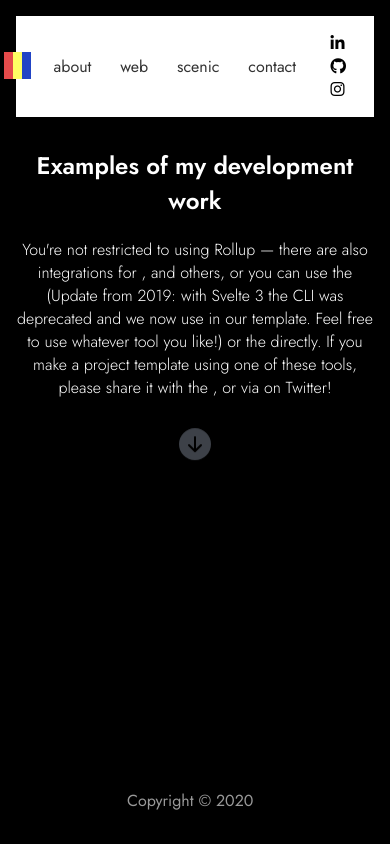
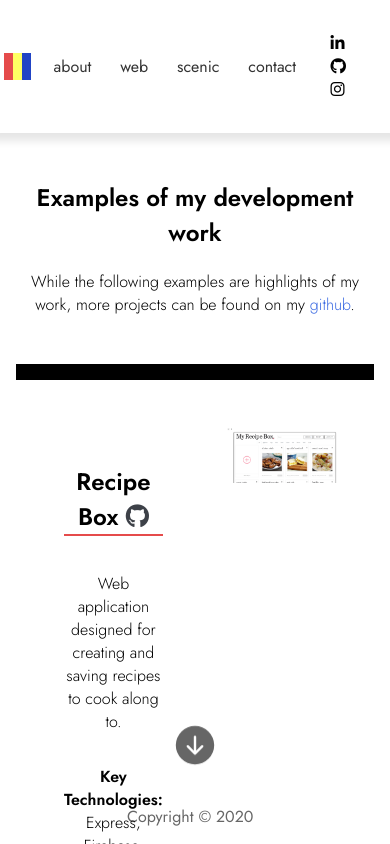
Before and after one commit to PeterBaker644/Portfolio, a Svelte app: page / in a window 390 px wide. Both pictures are taken after a click on the button "web". Shown: the top 844 px of the page. Built offline with nearby package versions, Linux system fonts and the light colour scheme.

Commit message:
Fully functional, not yet responsive

```diff
--- a/public/global.css
+++ b/public/global.css
@@ -11,10 +11,10 @@
     --gray: #292c31;
     --dkgray: #1d2023;
 
-    --background: black;
-    --color: white;
-    /* --background: white;
-    --color: black;  */
+    /* --background: black;
+    --color: white; */
+    --background: white;
+    --color: black;
 
     --colorizered: brightness(20%) sepia(100%) saturate(400%) hue-rotate(-40deg);
     --colorizeyellow: brightness(20%) sepia(100%) saturate(300%) hue-rotate(10deg);
@@ -39,11 +39,11 @@ body {
     background: var(--background);
     min-height: calc(100vh - 100px);
 	margin: 0;
-	font-family: var(--font-type);
+    font-family: var(--font-type);
 }
 
 a {
-	color: rgb(0,100,200);
+	color: var(--ltblue);
 	text-decoration: none;
 }
 
@@ -52,7 +52,7 @@ a:hover {
 }
 
 a:visited {
-	color: rgb(0,80,160);
+	color: var(--blue);
 }
 
 label {
@@ -140,11 +140,15 @@ button:focus {
 }
 
 .item img.faded {
-    /* opacity: 0;
-    filter: grayscale(60%); */
+    opacity: 0.1;
+    filter: grayscale(60%);
     /* For Black Background */
-    opacity: 0.7;
-    filter: grayscale(40%) sepia(60%) brightness(10%);
+    /* opacity: 0.7;
+    filter: grayscale(40%) sepia(60%) brightness(10%); */
+}
+
+.item-web:not(:last-child) {
+    border-bottom: solid 1em var(--color);
 }
 
 /* Svelte Transition Fix */
--- a/public/index.html
+++ b/public/index.html
@@ -4,7 +4,7 @@
 	<meta charset='utf-8'>
 	<meta name='viewport' content='width=device-width,initial-scale=1'>
 
-	<title>Testing 123</title>
+	<title>Peter Baker - Portfolio</title>
 
 	<link rel='icon' type='image/png' href='/favicon.png'>
 	<link rel='stylesheet' href='/global.css'>
--- a/src/components/About.svelte
+++ b/src/components/About.svelte
@@ -7,10 +7,11 @@
 <style>
     section {
         text-align: center;
+        /* margin: 5vh 0em; */
     }
     img {
-        margin-top: 1em;
         height: 15em;
+        margin: 4vh 0em 3vh;
     }
     .text {
         margin: auto;
--- a/src/components/Contact.svelte
+++ b/src/components/Contact.svelte
@@ -27,5 +27,8 @@
     <p>
         You can reach me by email <a href="mailto:baker644@umn.edu">here.</a>
     </p>
+    <p>
+        This website was coded in <a href="https://svelte.dev/" style="color:#ff3e00">Svelte</a>.
+    </p>
     <NextButton {index} />
 </section>
--- a/src/components/Footer.svelte
+++ b/src/components/Footer.svelte
@@ -2,32 +2,17 @@
     footer {
         position: fixed;
         bottom: 0;
-        color: white;
+        color: var(--color);
         opacity: 0.6;
         z-index: 3;
         display: flex;
         justify-content: center;
         width: 100%;
+        margin-bottom: 1em;
     }
-    .wrapper {
-        margin-bottom: 2em;
-    }
-    .red:hover {
-        color: var(--red);
-    }
-    .yellow:hover {
-        color: var(--yellow);
-    }
-    .blue:hover {
-        color: var(--blue);
-    }
+
 </style>
 
 <footer>
-    <div class="wrapper">
-        <span class="text-white">Copyright &copy; 2020 &nbsp; </span>
-        <!-- <a target="_blank" href="https://www.linkedin.com/in/peter-baker-b324a21a3/" class="red"><i class="fab fa-linkedin-in"></i></a>
-        <a target="_blank" href="https://github.com/PeterBaker644/" class="yellow"><i class="fab fa-github"></i></a>
-        <a target="_blank" href="https://www.instagram.com/sirchamomile/" class="blue"><i class="fab fa-instagram"></i></a> -->
-    </div>
+    <span>Copyright &copy; 2020 &nbsp; </span>
 </footer>
--- a/src/components/GalleryImage.svelte
+++ b/src/components/GalleryImage.svelte
@@ -15,7 +15,7 @@
         grid-template-columns: 1;
         grid-template-rows: 1;
         /* animation: imagefadein 2s; */
-        outline: solid 1rem black;
+        /* outline: solid 1rem black; */
     }
 
     img {
--- a/src/components/Header.svelte
+++ b/src/components/Header.svelte
@@ -12,7 +12,8 @@
 			<i class="brand-icon">
 				<div class="red"></div>
 				<div class="yellow"></div>
-				<div class="blue"></div>
+                <div class="blue"></div>
+                <div class="frame"></div>
 			</i>
 		</div>
         {#each $pages as {color, name}}
@@ -32,6 +33,7 @@
         top: 0;
         width: 100%;
         z-index: 1;
+        box-shadow: 0 0 0.5em 0.5em rgba(0,0,0,0.1);
     }
 	.red {
 		background-color: var(--red);
@@ -57,31 +59,34 @@
         justify-content: flex-end;
         align-items: center;
         gap: 1em;
-        border: 1em solid var(--background);
-        padding: 1em;
+        padding: 2em;
     }
-
     .brand {
         display: flex;
-        align-items: baseline;
+        align-items: center;
         flex: 1;
         align-self: center;
     }
-
     .brand-title {
         white-space: nowrap;
         font-size: 2.2em;
         margin: 0em;
     }
-
     .brand-icon {
         display: grid;
+        margin-left: 1em;
+
+        /* cicular brand */
+        /* grid-template-columns: 13px 11px 13px;
+        grid-template-rows: 45px;
+        clip-path: circle(17px at center); */
+
+        /* square brand */
         grid-template-columns: repeat(3, 9px);
         grid-template-rows: 27px;
-        margin-left: 1em;
     }
     .social a {
-        margin: 0.75em;
+        padding: 0.75em;
         color: black;
     }
 
--- a/src/components/NavButton.svelte
+++ b/src/components/NavButton.svelte
@@ -23,10 +23,10 @@
 <style>
 button {
     margin: 0;
-    width: 5em;
+    width: 4em;
     height: 4em;
     border: none;
-    border-radius: 0;
+    border-radius: 2em;
     background-color: white;
     cursor: pointer;
 }
--- a/src/components/NextButton.svelte
+++ b/src/components/NextButton.svelte
@@ -1,13 +1,11 @@
 <script>
     export let index;
+    import { fly, fade } from "svelte/transition";
     import { pages } from "./stores";
     let nextPage = index === ($pages.length - 1) ? $pages[0].name : $pages[index + 1].name;
 
-    let position = null;
-
-    if (index === 2) {
-        position = "fixed";
-    }
+    let position = index === 2 || index === 1 ? "fixed" : null;
+    let color = getComputedStyle(document.body).getPropertyValue('--background')
 
     function setPage() {
         let array = [...$pages];
@@ -23,9 +21,9 @@
     }
 </script>
 
-<button class={position} on:click={setPage}>
-    <svg width="2em" height="2em" viewBox="0 0 16 16" fill="currentColor" xmlns="http://www.w3.org/2000/svg">
-        <path fill-rule="evenodd" d="M16 8A8 8 0 1 1 0 8a8 8 0 0 1 16 0zM8.5 4.5a.5.5 0 0 0-1 0v5.793L5.354 8.146a.5.5 0 1 0-.708.708l3 3a.5.5 0 0 0 .708 0l3-3a.5.5 0 0 0-.708-.708L8.5 10.293V4.5z"/>
+<button in:fly={{y:200, delay:600}} class={position} on:click={setPage}>
+    <svg width="6em" height="6em" viewBox="-12 -12 40 40" fill="currentColor" xmlns="http://www.w3.org/2000/svg">
+        <path fill-rule="evenodd" d="M16 8A8 8 0 1 1 0 8a8 8 0 0 1 16 0zM8.5 4.5a.5.5 0 0 0-1 0v5.793L5.354 8.146a.5.5 0 1 0-.708.708l3 3a.5.5 0 0 0 .708 0l3-3a.5.5 0 0 0-.708-.708L8.5 10.293V4.5z" />
     </svg>
 </button>
 
@@ -33,38 +31,41 @@
 button {
     display:inline-flex;
     align-items:center;
-    background-color: inherit;
-    color: var(--mdgray);
+    background-color: var(--background);
+    color: var(--color);
+    opacity: 0.4;
     justify-content: center;
     margin: 1em;
     padding: 0;
     line-height: 1em;
     border: none;
-    border-radius: 3em;
+    border-radius: 4em;
     animation: bounce 0.5s ease-out infinite alternate forwards;
     cursor: pointer;
     transition: 0.3s ease 0.1s;
+    z-index: 3;
+    /* border: 0.3em solid var(--color); */
+
 }
 button:hover {
     color: var(--color);
     background-color: inherit;
-    opacity: 1;
+    opacity: 0.8;
     transition: 0.5s ease 0.1s;
     /* animation-play-state: paused; */
 }
-button:focus {
+/* button:focus {
     border: 20px solid lightgray;
-}
-svg{
-    background-color: inherit;
-}
+} */
+/* svg {
+    margin: 2em;
+} */
 .fixed {
     position: fixed;
     bottom: 2em;
-    color: white;
+    color: var(--color);
     opacity: 0.6;
-    padding: 2.5em;
-    margin-left: -3.5em;
+    margin-left: -3em;
 }
 
 @keyframes bounce {
--- a/src/components/Web.svelte
+++ b/src/components/Web.svelte
@@ -2,11 +2,83 @@
     export let index;
     import NextButton from "./NextButton.svelte";
     import { fly } from "svelte/transition";
+    import WebExample from "./WebExample.svelte";
+
+    const examples = [
+        {
+            id: 0,
+            name:"Recipe Box",
+            description:"Web application designed for creating and saving recipes to cook along to.",
+            tech:"Express, Firebase, MongoDB, React, Bootstrap 5",
+            sourceUrl:"https://project-3-recipe-box.herokuapp.com/",
+            github:"Recipe-Journal",
+            image:"screenshot-recipebox.png"
+        },
+        {
+            id: 1,
+            name:"Mixtape",
+            description:"Mixtape is a social media music sharing website designed for desktop and mobile",
+            tech:"Express, MySQL, Passport, jQuery, Bootstrap",
+            sourceUrl:"https://github.com/PeterBaker644/Mixtape/",
+            github:"Mixtape",
+            image:"screenshot-mixtape.png"
+        },
+        {
+            id: 2,
+            name:"Task Manager",
+            description:"An example task manager application using MVC framework.",
+            tech:"Express, MySQL, jQuery, Bootstrap",
+            sourceUrl:"https://boiling-journey-57320.herokuapp.com/",
+            github:"Task-Manager",
+            image:"screenshot-tasks.png"
+        },
+        {
+            id: 3,
+            name:"Weather Dashboard",
+            description:"A mobile responsive location-based web application for searching the weather in a given city",
+            tech:"jQuery, Bootstrap",
+            sourceUrl:"https://peterbaker644.github.io/Weather-Application/",
+            github:"Weather-Application",
+            image:"screenshot-weather.png"
+        },
+        {
+            id: 4,
+            name:"Table Generator",
+            description:"An application designed to dynamically generate, sort, and filter tables using json data.",
+            tech:"React",
+            sourceUrl:"https://peterbaker644.github.io/Dynamic-Table-Generator/",
+            github:"Dynamic-Table-Generator",
+            image:"screenshot-table.png"
+        },
+        {
+            id: 5,
+            name:"CLI Content Management System",
+            description:"A sample employee commandline content management system",
+            tech:"Node, MySQL",
+            sourceUrl:"https://github.com/PeterBaker644/Employee-Manager/",
+            github:"Employee-Manager",
+            image:"screenshot-manager.png"
+        },
+        {
+            id: 6,
+            name:"Quiz Application",
+            description:"One of my first projects, a simple quiz about javascript",
+            tech:"Javascript, CSS",
+            sourceUrl:"https://peterbaker644.github.io/Quiz-Application/",
+            github:"Quiz-Application",
+            image:"screenshot-quiz.png"
+        }
+    ]
 </script>
 
 <style>
     section {
         text-align: center;
+    }
+    .title {
+        padding: 2em 0em;
+        border-bottom: solid 1em var(--color);
+        margin-bottom: 3em;
     }
 </style>
 
@@ -14,13 +86,14 @@
     class="container"
     in:fly={{ y: 100, duration: 250, delay: 250 }}
     out:fly={{ y: -100, duration: 250 }}>
-    <h1>Examples of my development work</h1>
-    <p>
-        You're not restricted to using Rollup — there are also integrations for
-        , and others, or you can use the (Update from 2019: with Svelte 3 the
-        CLI was deprecated and we now use in our template. Feel free to use
-        whatever tool you like!) or the directly. If you make a project template
-        using one of these tools, please share it with the , or via on Twitter!
-    </p>
+    <div class="title">
+        <h1>Examples of my development work</h1>
+        <p>While the following examples are highlights of my work, more projects can be found on my <a href="https://github.com/PeterBaker644/">github</a>.</p>
+    </div>
+    <div class="examples">
+        {#each examples as example}
+            <WebExample {...example}/>
+        {/each}
+    </div>
     <NextButton {index} />
 </section>
--- /dev/null
+++ b/src/components/WebExample.svelte
@@ -0,0 +1,66 @@
+<script>
+    export let id, name, description, tech, sourceUrl, github, image;
+    const color = ["red","yellow","blue"][(id % 3)];
+    const position = ["left","right"][(id % 2)];
+</script>
+
+<div class="grid item-web">
+    <div class="text">
+        <h1 class={color}>{name}
+            <a href="https://github.com/PeterBaker644/{github}" class="github {color}">
+                <i class="fab fa-github"></i>
+            </a>
+        </h1>
+        <p>{description}</p>
+        <p><strong>Key Technologies:</strong> {tech}</p>
+    </div>
+    <a href="{sourceUrl}" target="_blank" class="span">
+        <img class="hue-{color}" src="/assets/images/{image}" alt="{name}">
+    </a>
+</div>
+
+<style>
+    .grid {
+        display: grid;
+        grid-template-columns: repeat(3, 1fr);
+        gap: 3em;
+        margin: 2em;
+        padding-bottom: 2em;
+    }
+    .span {
+        grid-column: span 2;
+    }
+    .text {
+        display: flex;
+        flex-flow: column;
+        justify-content: center;
+        align-items: center;
+        /* background-color: var(--color);
+        color: var(--background); */
+        padding: 1em;
+    }
+    img {
+        width: 100%;
+    }
+    .github {
+        color:var(--mdgray);
+    }
+    .red {
+        border-bottom: 2px solid var(--red);
+    }
+    .yellow {
+        border-bottom: 2px solid var(--yellow);
+    }
+    .blue {
+        border-bottom: 2px solid var(--ltblue);
+    }
+    a.red:hover {
+		color: var(--red);
+    }
+    a.yellow:hover {
+		color: var(--yellow);
+    }
+    a.blue:hover {
+		color: var(--blue);
+    }
+</style>
```
Also changed, not shown: src/components/Scenic.svelte (+22 -5 lines), public/assets/images/screenshot-table.png (added).
